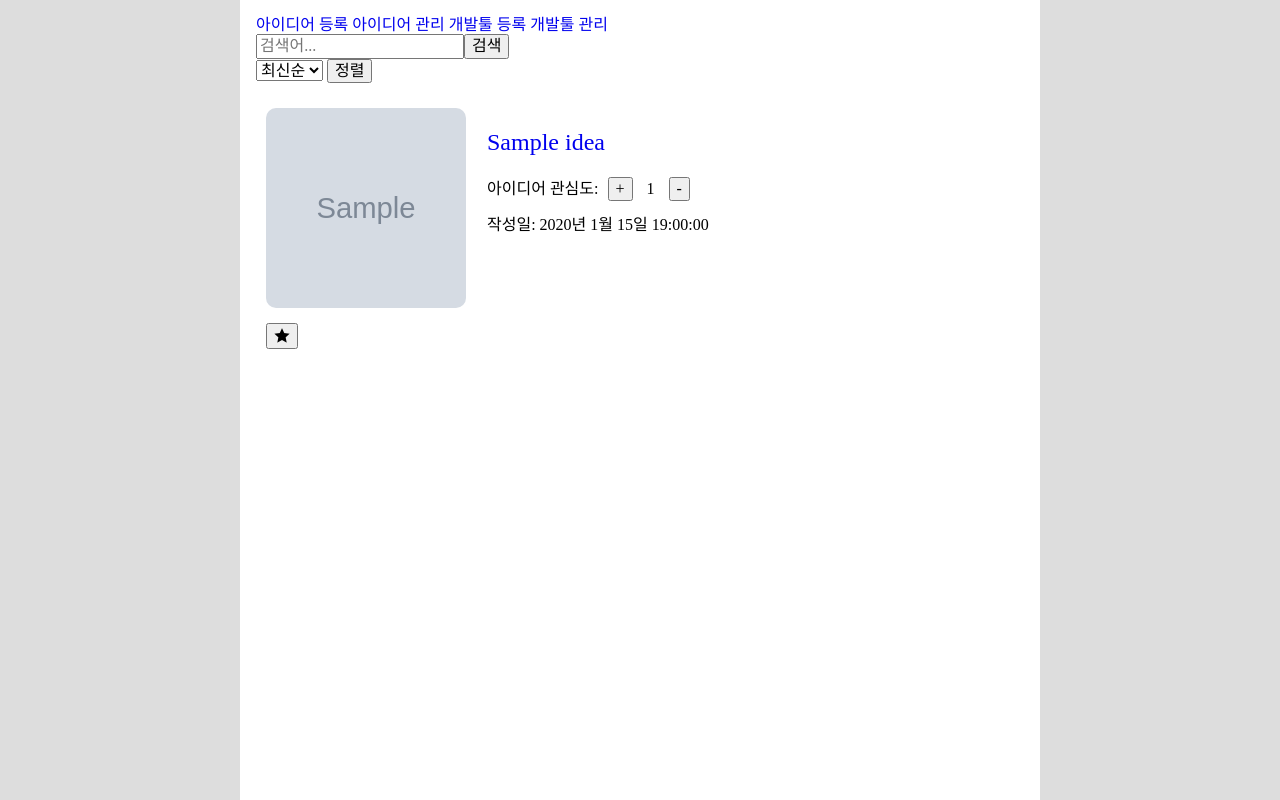
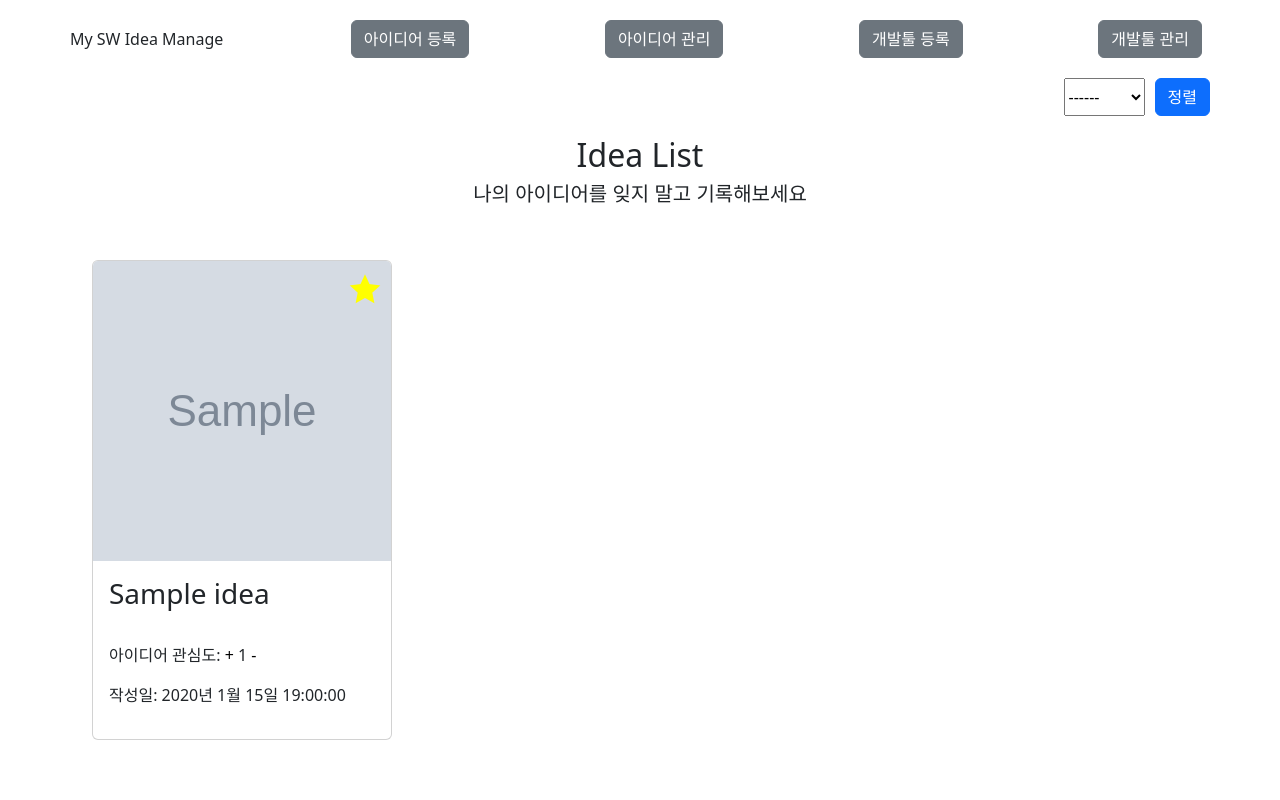
Before and after one commit to Pirogramming-20/LeeSunmin, a Django app: page / in a window 1280 px wide. Run offline with Django 5.2, Linux system fonts and the light colour scheme; tables that the repository leaves empty hold one stand-in row (values such as "Sample post"); grey boxes marked "Sample" are stand-in pictures; some libraries are stand-ins or nearby versions.

Commit message:
[feat] css 보완

```diff
--- a/SWIDEA_SITE/server/apps/devtool/models.py
+++ b/SWIDEA_SITE/server/apps/devtool/models.py
@@ -3,7 +3,7 @@ from django.db import models
 # Create your models here.
 class Devtool(models.Model):
     name = models.CharField("이름", max_length=50)
-    type = models.CharField("종류", max_length=50)
+    kind = models.CharField("종류", max_length=50)
     content = models.TextField("개발툴 설명")
 
     def __str__(self):
--- a/SWIDEA_SITE/server/apps/idea/models.py
+++ b/SWIDEA_SITE/server/apps/idea/models.py
@@ -5,7 +5,7 @@ from apps.devtool.models import Devtool
 
 
 class Idea(models.Model):
-    title = models.CharField("제목", max_length=50)
+    title = models.CharField("아이디어 명", max_length=50)
     image = models.ImageField('이미지', blank=True, upload_to='idea/%Y%m%d')
     content = models.TextField("아이디어 설명")
     interest = models.IntegerField("아이디어 관심도", default=0)
--- a/SWIDEA_SITE/server/apps/idea/views.py
+++ b/SWIDEA_SITE/server/apps/idea/views.py
@@ -9,10 +9,14 @@ def main(request):
     sort = request.GET.get('sort', '')
     if sort == 'name':
         ideas = Idea.objects.all().order_by('title')
+    if sort == "bookmark":
+        ideas = Idea.objects.all().order_by('-ideastar')
     if sort == 'order':
         ideas = Idea.objects.all().order_by('created_at')
     if sort == 'recently':
         ideas = Idea.objects.all().order_by('-created_at')
+    if sort == 'interest':
+        ideas = Idea.objects.all().order_by('-interest')
 
     ctx = {"ideas": ideas}
     return render(request, 'idea/idea_list.html', ctx)
--- a/SWIDEA_SITE/server/static/idea/css/style.css
+++ b/SWIDEA_SITE/server/static/idea/css/style.css
@@ -1,75 +1,45 @@
 @import "./nomalize.css";
 
-body {
-  justify-content: center;
-  display: grid;
-  grid-template-rows: 1fr auto;
-  background-color: #ddd;
-  height: 100vh;
+html {
+  margin: 0 50px;
 }
 
-main {
-  background-color: #fff;
-  width: 768px;
-  padding: 1rem;
+a {
+  text-decoration: none;
+  color: inherit;
 }
 
-footer {
-  display: flex;
-  justify-content: right;
-  background-color: #fff;
-  padding-right: 10px;
-  padding-bottom: 10px;
+button {
+  border: none;
+  background-color: transparent;
+  padding: 0;
+  margin: 0;
+  cursor: pointer;
 }
 
-.search-box {
-  display: grid;
-  grid-template-columns: 1fr 0.15fr;
+#header {
+  display: flex;
+  justify-content: space-between;
+  align-items: center;
+  margin: 20px;
 }
 
-.search-box>form {
+#order {
   display: flex;
-
+  gap: 10px;
+  margin: 20px;
+  justify-content: end;
 }
 
-.content-wrapper {
-  padding: 10px;
+.devtool-info{
+  display: flex;
+  align-items: flex-start;
+  gap: 60px;
+  margin: 20px;
 }
 
-.item {
-  display: flex;
-  flex-direction: row;
-  margin: 15px 0;
-}
-
-img {
-  width: 200px;
+.card-img-top {
+  width: 100%;
   height: 200px;
-  border-radius: 10px;
   object-fit: cover;
 }
-
-.info {
-  display: flex;
-  flex-direction: column;
-  padding: 1rem;
-}
-
-.info * {
-  margin: 5px;
-}
-
-.title {
-  font-size: 1.5rem;
-  text-decoration: none;
-  padding-bottom: 5px;
-}
-
-#logo h1 {
-  margin: 20px 0;
-}
-
-#logo {
-  display: flex;
-  justify-content: center;
-}
--- a/SWIDEA_SITE/server/templates/base.html
+++ b/SWIDEA_SITE/server/templates/base.html
@@ -4,12 +4,14 @@
 <head>
   <meta charset="UTF-8">
   <meta name="viewport" content="width=device-width, initial-scale=1.0">
+  <link href="https://cdn.jsdelivr.net/npm/bootstrap@5.3.2/dist/css/bootstrap.min.css" rel="stylesheet" integrity="sha384-T3c6CoIi6uLrA9TneNEoa7RxnatzjcDSCmG1MXxSR1GAsXEV/Dwwykc2MPK8M2HN" crossorigin="anonymous">
   <link
     href="https://cdn.jsdelivr.net/npm/remixicon@4.0.0/fonts/remixicon.css"
     rel="stylesheet"
   />
   <link rel="stylesheet" href="{%static 'idea/css/style.css'%}">
   <script defer src="{% static 'idea/js/script.js' %}" ></script>
+  <script defer src="https://cdn.jsdelivr.net/npm/bootstrap@5.3.2/dist/js/bootstrap.bundle.min.js" integrity="sha384-C6RzsynM9kWDrMNeT87bh95OGNyZPhcTNXj1NW7RuBCsyN/o0jlpcV8Qyq46cDfL" crossorigin="anonymous"></script>
   {%block head%}
 
 
@@ -17,10 +19,13 @@
 </head>
 <body>
   <main>
-    <a href="{% url 'idea:create' %}" class = 'btn btn-secondary mx-2'>아이디어 등록</a>
-    <a href="{% url 'idea:main' %}" class = 'btn btn-secondary mx-2'>아이디어 관리</a>
-    <a href="{% url 'devtool:create' %}" class = 'btn btn-secondary mx-2'>개발툴 등록</a>
-    <a href="{% url 'devtool:list' %}" class = 'btn btn-secondary mx-2'>개발툴 관리</a>
+    <div id="header">
+      <a href="{% url 'idea:main' %}" >My SW Idea Manage</a>
+      <a href="{% url 'idea:create' %}" class = 'btn btn-secondary mx-2'>아이디어 등록</a>
+      <a href="{% url 'idea:main' %}" class = 'btn btn-secondary mx-2'>아이디어 관리</a>
+      <a href="{% url 'devtool:create' %}" class = 'btn btn-secondary mx-2'>개발툴 등록</a>
+      <a href="{% url 'devtool:list' %}" class = 'btn btn-secondary mx-2'>개발툴 관리</a>
+    </div>
     {%block content%}
 
 
--- a/SWIDEA_SITE/server/templates/devtool/devtool_create.html
+++ b/SWIDEA_SITE/server/templates/devtool/devtool_create.html
@@ -4,6 +4,8 @@
 {% endblock %}
 
 {%block content%}
+  <h2 style="text-align:center;">DevTool Register</h1>
+  <h5 style="text-align:center;">개발툴 등록 페이지입니다. 자신이 다룰 수 있는 개발툴을 등록해보세요.</h5>
   <form
     action="{% url 'devtool:create' %}"
     method="post"
--- a/SWIDEA_SITE/server/templates/devtool/devtool_update.html
+++ b/SWIDEA_SITE/server/templates/devtool/devtool_update.html
@@ -5,6 +5,8 @@
 {%endblock%}
 
 {%block content%}
+  <h2 style="text-align:center;">DevTool Detail Update</h1>
+  <h5 style="text-align:center;">개발툴 세부내용 수정페이지입니다. 개발툴에 대해 수정사항이 있으면 고쳐보아요.</h5>
   <form
     action="{% url 'devtool:update' pk %}"
     method="post"
--- a/SWIDEA_SITE/server/templates/idea/idea_list.html
+++ b/SWIDEA_SITE/server/templates/idea/idea_list.html
@@ -6,47 +6,47 @@
 {%endblock%}
 
 {%block content%}
-  <div class="search-box">
-    <form action="/"> <!--GET 방식, form 내용들이 query string으로 들어옴-->
-      <input class = 'form-control mx-2' type="input" name="search_txt" placeholder="검색어..." />
-      <input class = 'btn btn-outline-success mx-2' type="submit" value="검색" />
-    </form>
-  </div>
-  <form method="GET" action={% url 'idea:main' %} >
-    <div class="col-4">
+  <form method="GET" action="{% url 'idea:main' %}" id="order">
     <select name="sort" id="sort">
+      <option value="" id="">------</option>
       <option value="recently" id="recently">최신순</option>
+      <option value="bookmark" id="bookmark">찜하기순</option>
       <option value="order" id="order">등록순</option>
       <option value="name" id="name">이름순</option>
+      <option value="interest" id="interest">관심도순</option>
     </select>
     <button class="btn btn-primary" type="submit" value="">정렬</button>
   </form>
-
-  <div class="content-wrapper">
+  <h2 style="text-align:center;">Idea List</h1>
+  <h5 style="text-align:center;">나의 아이디어를 잊지 말고 기록해보세요</h5>
+  <div class="row row-cols-1 row-cols-md-4 g-4" style="margin:30px;">
     {% for idea in ideas %}
-      <div class="item">
+      <div class="col">
+        <div class="card h-100" style="width: 300px;">
           {% if idea.image.url != null and idea.image.url != ''%}
-          <img src="{{idea.image.url}}" alt="대체 텍스트">
+            <img src="{{idea.image.url}}" class="card-img-top" style="height: 300px" alt="대체 텍스트">
           {% else %}
-          <img src="{% static 'idea/image/no_img.png'%}" alt="대체 이미지 뜨기">
+            <img src="{% static 'idea/image/no_img.png'%}" class="card-img-top" style="height: 300px" alt="대체 이미지 뜨기">
           {% endif %}
-          <div class="info">
-            <a href="{% url 'idea:detail' idea.pk %}" class="title">{{idea.title}}</a>
+            <div class="card-body">
+              <a href="{% url 'idea:detail' idea.pk %}"><h3 class="card-title">{{idea.title}}</h3></a>
+              <button type="button" class="bookmark-btn" value="{{idea.id}}" id="bookmark-btn-{{idea.id}}">
+              {% if idea.ideastar %}
+                <i class="ri-star-fill" style="color: yellow; position: absolute; top: 10px; right: 10px; font-size:2rem;"></i>
+              {% else %}
+                <i class="ri-star-line" style="color: yellow; position: absolute; top: 10px; right: 10px; font-size:2rem; "></i>
+              {% endif %}
+              </button>
               <p class="interest">아이디어 관심도:
                 <button type="button" class="interest-btn" onclick="changeInterest('{{ idea.id }}', 1)">+</button>
                 <span id="interest-{{ idea.id }}">{{ idea.interest }}</span>
                 <button type="button" class="interest-btn" onclick="changeInterest('{{ idea.id }}', -1)">-</button>
               </p>
-            <p class="created_at">작성일: {{idea.created_at|date:'Y년 n월 j일 G:i:s'}}</p>
+              <p class="created_at">작성일: {{idea.created_at|date:'Y년 n월 j일 G:i:s'}}
+              </p>
             </div>
         </div>
-      <button type="button" class="bookmark-btn" value="{{idea.id}}" id="bookmark-btn-{{idea.id}}">
-        {% if idea.ideastar %}
-          <i class="ri-star-fill"></i>
-        {% else %}
-          <i class="ri-star-line"></i>
-        {% endif %}
-      </button>
+      </div>
     {% endfor %}
   </div>
 {%endblock%}
--- a/SWIDEA_SITE/server/templates/idea/idea_update.html
+++ b/SWIDEA_SITE/server/templates/idea/idea_update.html
@@ -5,6 +5,9 @@
 {%endblock%}
 
 {%block content%}
+  <h2 style="text-align:center;">Idea Detail Update</h1>
+  <h5 style="text-align:center;">아이디어 세부내용 수정 페이지 입니다. 아이디어를 구체화하거나 내용을 변경해보아요.</h5>
+
   <form
     action="{% url 'idea:update' pk %}"
     method="post"
```
Also changed, not shown: SWIDEA_SITE/server/templates/devtool/devtool_detail.html (+6 -4 lines), SWIDEA_SITE/server/templates/devtool/devtool_list.html (+8 -11 lines), SWIDEA_SITE/server/templates/idea/idea_create.html (added, +17 -0 lines), SWIDEA_SITE/server/templates/idea/idea_detail.html (+17 -9 lines), SWIDEA_SITE/server/apps/devtool/migrations/0001_initial.py, SWIDEA_SITE/server/apps/idea/migrations/0001_initial.py. Lines whose indentation alone changed are shown as unchanged.
